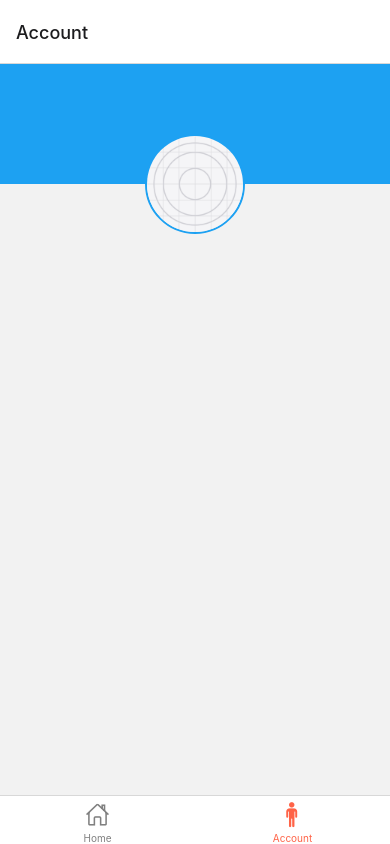
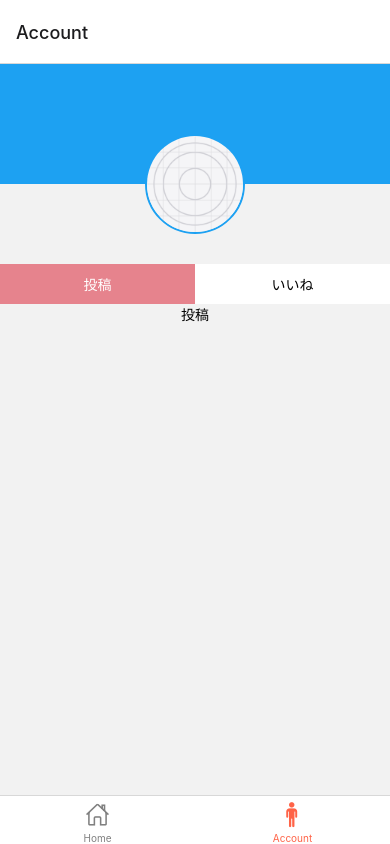
Before and after one commit to Yoshiyuki-Iwasaki/homete-sp, a React Native app: screen /Account in a window 390 px wide. Built offline with nearby package versions, Linux system fonts and the light colour scheme.

Commit message:
create account page.

```diff
--- a/page/Account.tsx
+++ b/page/Account.tsx
@@ -1,36 +1,93 @@
-import React from "react";
-import { Text, View, Image } from "react-native";
+import React, { useState } from "react";
+import { Text, View, Image, TouchableOpacity, StyleSheet, Dimensions } from "react-native";
+import { color } from "react-native-reanimated";
+
+const listTab = [{ status: "投稿" }, { status: "いいね" }];
 
 const Account = () => {
+  const [status, setStatus] = useState("投稿");
+  const setStatusFilter = (status: any) => {
+    setStatus(status);
+  };
   return (
     <>
-      <View
-        style={{
-          backgroundColor: "#1DA1F2",
-          height: 120,
-          paddingHorizontal: 20,
-        }}
-      ></View>
-      <View
-        style={{
-          marginTop: -50,
-          marginLeft: "auto",
-          marginRight: "auto",
-        }}
-      >
-        <Image
-          style={{
-            height: 100,
-            width: 100,
-            borderColor: "#1DA1F2",
-            borderWidth: 2,
-            borderRadius: 50,
-          }}
-          source={require("../assets/icon.png")}
-        />
+      <View style={styles.upperBg}></View>
+      <View style={styles.iconArea}>
+        <Image style={styles.icon} source={require("../assets/icon.png")} />
+        <View style={styles.listTab}>
+          {listTab.map((e, index) => (
+            <TouchableOpacity
+              key={index}
+              style={[styles.list, status === e.status && styles.activeList]}
+              onPress={() => setStatusFilter(e.status)}
+            >
+              <Text
+                style={[styles.text, status === e.status && styles.activeText]}
+              >
+                {e.status}
+              </Text>
+            </TouchableOpacity>
+          ))}
+        </View>
+        <View
+          style={[styles.content, status === "投稿" && styles.activeContent]}
+        >
+          <Text>投稿</Text>
+        </View>
+        <View
+          style={[styles.content, status === "いいね" && styles.activeContent]}
+        >
+          <Text>いいね</Text>
+        </View>
       </View>
     </>
   );
 };
 
 export default Account;
+
+
+const styles = StyleSheet.create({
+  upperBg: {
+    backgroundColor: "#1DA1F2",
+    height: 120,
+    paddingHorizontal: 20,
+  },
+  iconArea: {
+    marginTop: -50,
+    alignItems: "center",
+  },
+  icon: {
+    height: 100,
+    width: 100,
+    borderColor: "#1DA1F2",
+    borderWidth: 2,
+    borderRadius: 50,
+  },
+  listTab: {
+    marginTop: 30,
+    flexDirection: "row",
+    width: "100%",
+  },
+  list: {
+    justifyContent: "center",
+    paddingVertical: 10,
+    backgroundColor: "#fff",
+    width: Dimensions.get("window").width / 2,
+  },
+  text: {
+    textAlign: "center",
+  },
+  content: {
+    display: "none",
+  },
+  activeList: {
+    backgroundColor: "#E6838d",
+  },
+  activeText: {
+    color: "#fff",
+  },
+  activeContent: {
+    display: "flex",
+  },
+});
--- a/tsconfig.json
+++ b/tsconfig.json
@@ -1,6 +1,7 @@
 {
   "extends": "expo/tsconfig.base",
   "compilerOptions": {
-    "strict": true
+    "strict": true,
+    "jsx": "react-jsx",
   }
 }
```
Also changed, not shown: package.json (+17 -10 lines), 1 other file (tests, documents, lock files or other folders).
